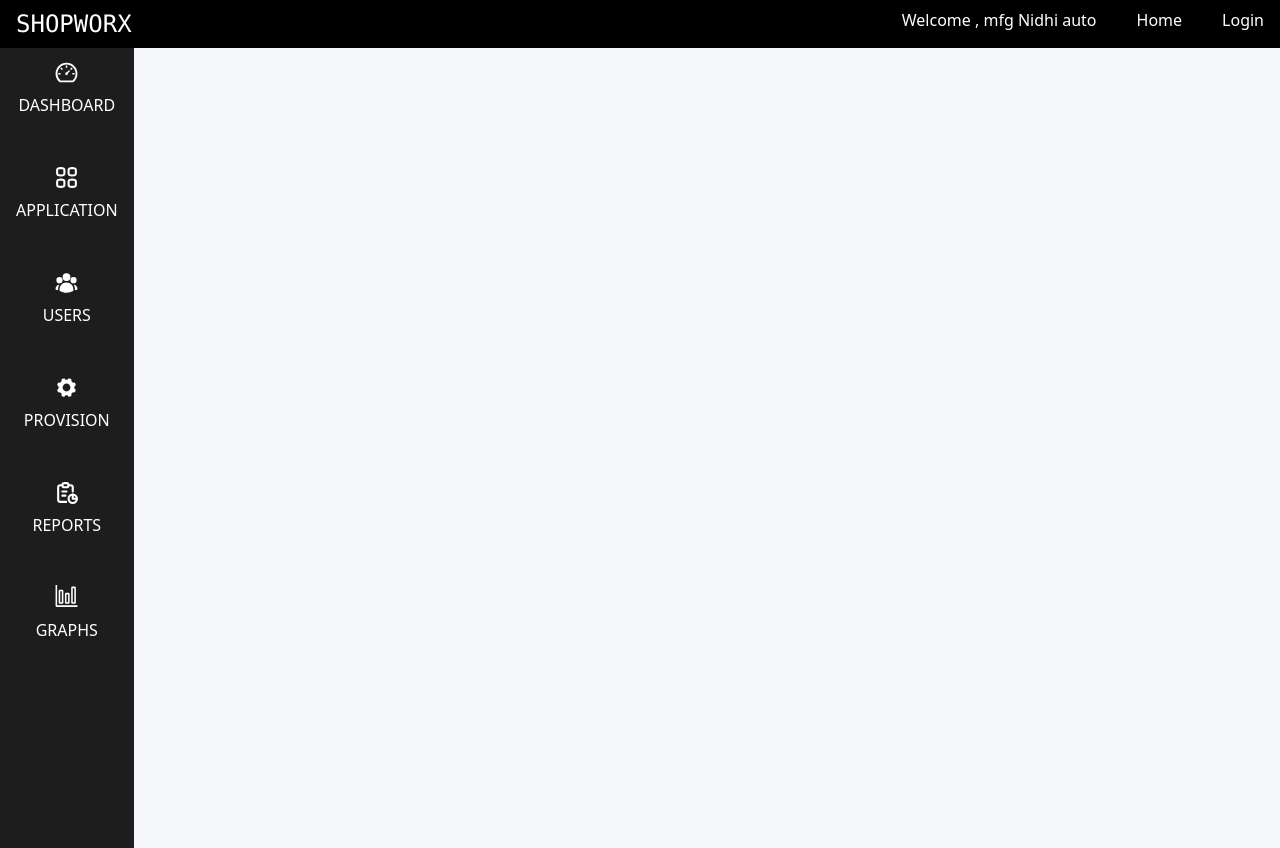
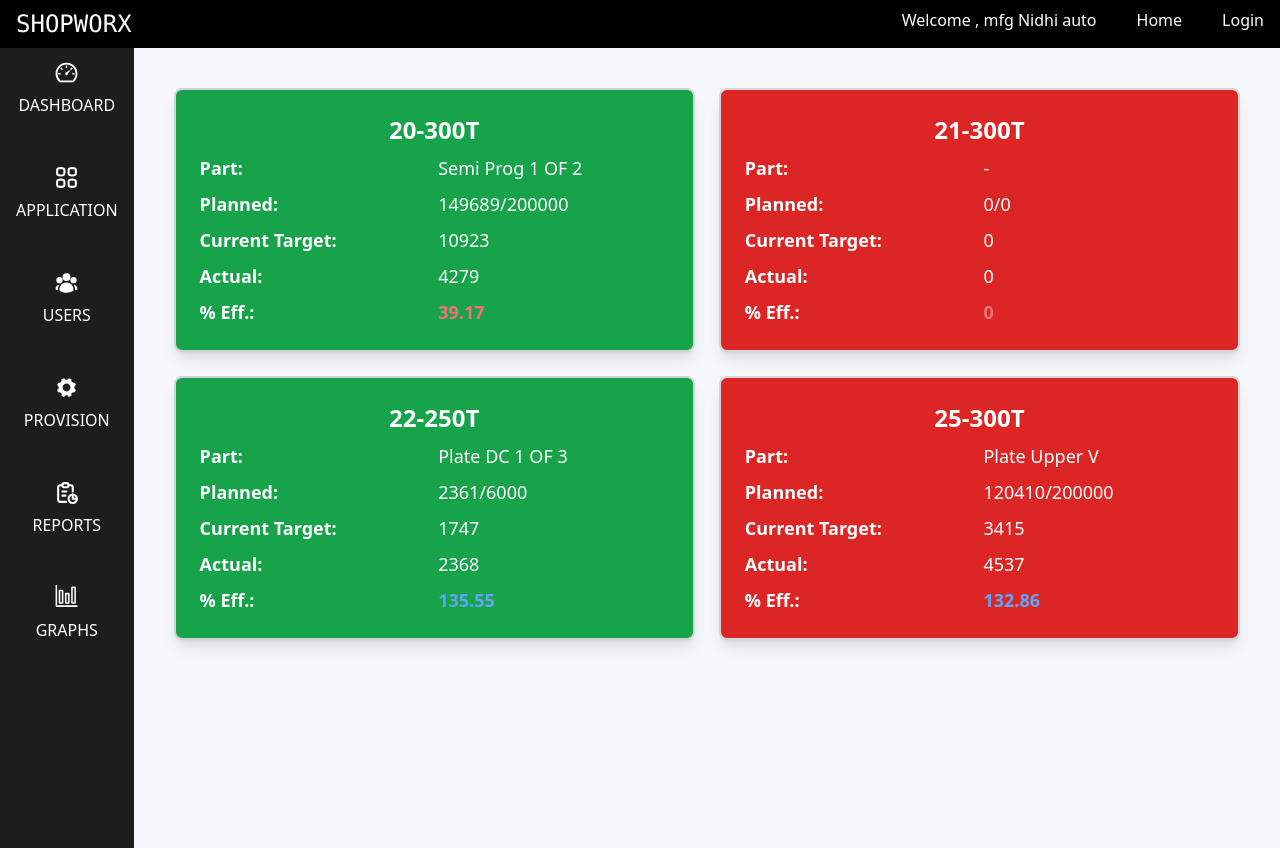
Before and after one commit to SurajDubey14/shopworx, a React (Vite) app: page /machine-dashboard in a window 1280 px wide. Built offline with nearby package versions, Linux system fonts and the light colour scheme.

Commit message:
merge vivek

```diff
--- a/src/routes.jsx
+++ b/src/routes.jsx
@@ -12,7 +12,7 @@ import Production from "./pages/Production/Production";
 import Downtime from "./pages/Downtime/Downtime";
 import Rejection from "./pages/Rejection/Rejection";
 import OEE from "./pages/OEE/OEE";
-import MachineDashboard from "./pages/Rejection/MachineDashboard/MachineDashboard.jsx";
+import MachineDashboard from "./pages/MachineDashboard/MachineDashboard.jsx";
 const AppRoutes = () => {
   return (
     <Router>
@@ -30,7 +30,7 @@ const AppRoutes = () => {
           <Route path="/downtime" element={<Downtime />} />{" "}
           <Route path="/rejection" element={<Rejection />} />{" "}
           <Route path="/oee" element={<OEE />} />{" "}
-          <Route path="/machine" element={<MachineDashboard />} />{" "}
+          <Route path="/machine-dashboard" element={<MachineDashboard />} />{" "}
         </Routes>
       </Layout>
     </Router>
```
Also changed, not shown: src/pages/MachineDashboard/MachineDashboard.jsx (renamed from src/pages/Rejection/MachineDashboard/MachineDashboard.jsx).
